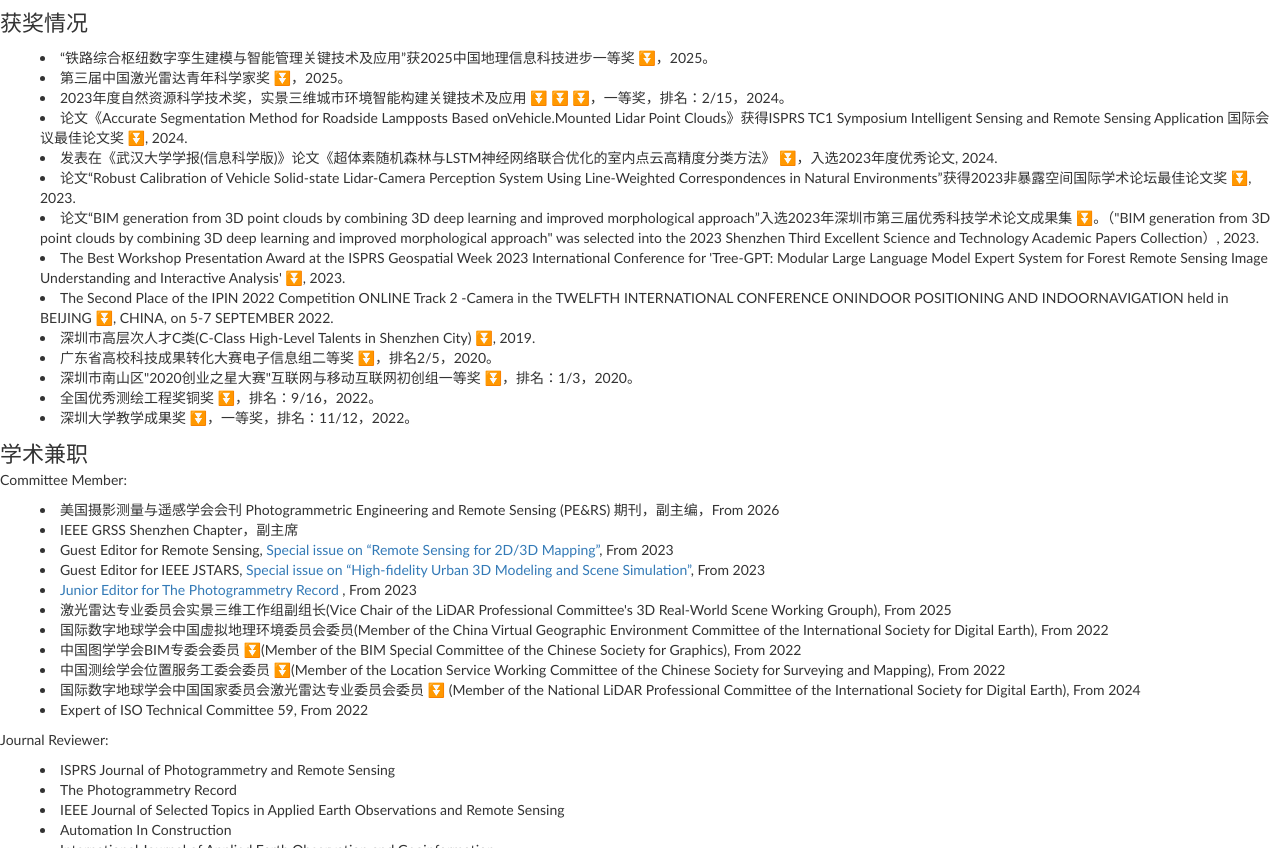
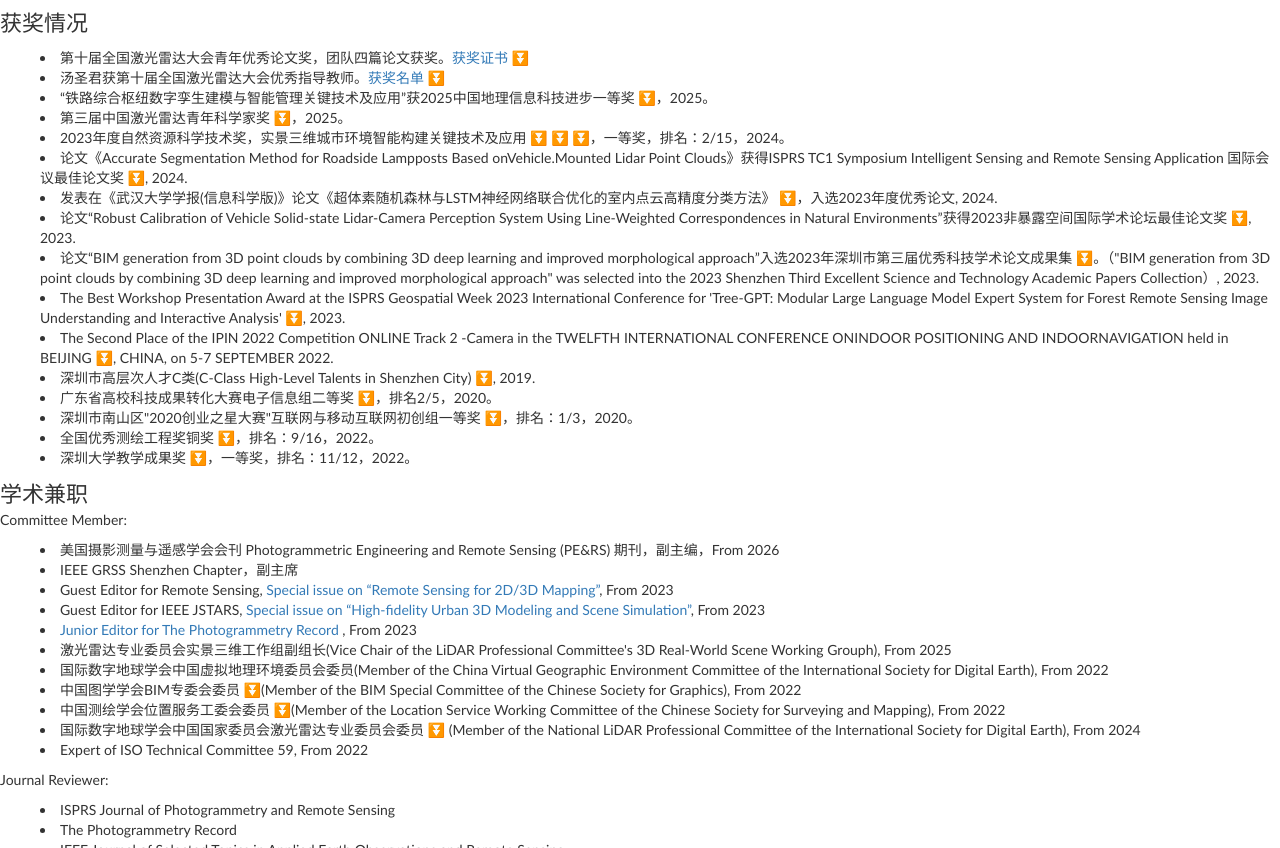
Before and after one commit to tangshengjun/GroupSitewithdoc, a plain HTML site: page index.html in a window 1280 px wide. Shown: the part 7272-8120 px from the top of the page. Drawn offline with Linux system fonts and the light colour scheme.

Commit message:
Add lidar conference award documents

```diff
--- a/index.html
+++ b/index.html
@@ -792,6 +792,8 @@
               <heading>获奖情况</heading>
               <p>
                 <ul>
+		    <li style="list-style-position:inside;margin:0;padding:0;text-align:left;">第十届全国激光雷达大会青年优秀论文奖，团队四篇论文获奖。<a href="data/2026-lidar10-outstanding-young-paper-certificates.pdf">获奖证书 ⏬</a></li>
+		    <li style="list-style-position:inside;margin:0;padding:0;text-align:left;">汤圣君获第十届全国激光雷达大会优秀指导教师。<a href="data/2026-lidar10-outstanding-advisor-list.pdf">获奖名单 ⏬</a></li>
 		    <li style="list-style-position:inside;margin:0;padding:0;text-align:left;">“铁路综合枢纽数字孪生建模与智能管理关键技术及应用”获2025中国地理信息科技进步一等奖<a href="https://mp.weixin.qq.com/s/oka1vsTNKUHXN-Ac9okcCw"> ⏬</a>，2025。</li>
 		    <li style="list-style-position:inside;margin:0;padding:0;text-align:left;">第三届中国激光雷达青年科学家奖<a href="https://mp.weixin.qq.com/s/jAfXHcO4WV4ssJ9m6RFlyQ"> ⏬</a>，2025。</li>
 		    <li style="list-style-position:inside;margin:0;padding:0;text-align:left;">2023年度自然资源科学技术奖，实景三维城市环境智能构建关键技术及应用<a href="https://www.kdocs.cn/l/clahjfiJ5evN"> ⏬</a><a href="https://www.kdocs.cn/l/ccAbSixhZIAV"> ⏬</a><a href="https://kdocs.cn/l/chRsedsKcOJA"> ⏬</a>，一等奖，排名：2/15，2024。</li>
```
Also changed, not shown: 2 other files.
